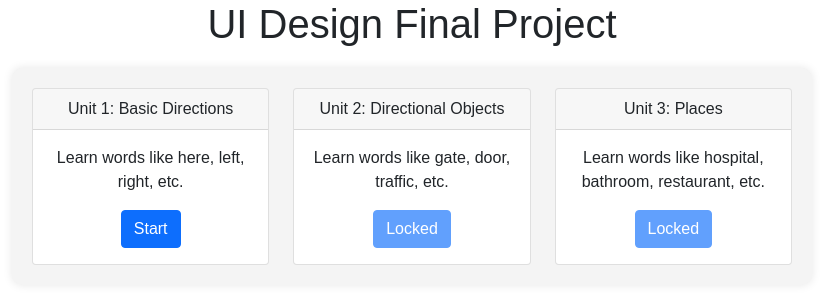
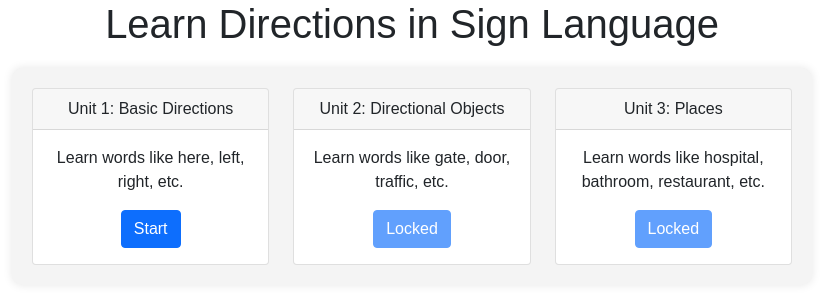
Before and after one commit to shreeyapatell/uidesign-final, a Flask app: page / in a window 1280 px wide. Shown: the part 136-440 px from the top of the page, without its empty margins (228-1051 px from the left). Run offline with Flask 3, Linux system fonts and the light colour scheme; some libraries are stand-ins or nearby versions.

Commit message:
update title

```diff
--- a/templates/layout.html
+++ b/templates/layout.html
@@ -1,5 +1,5 @@
 {% include 'header.html' %}
-<h1>UI Design Final Project</h1>
+<h1>Learn Directions in Sign Language</h1>
 
 <div class="container">
     <div class="row">
```
